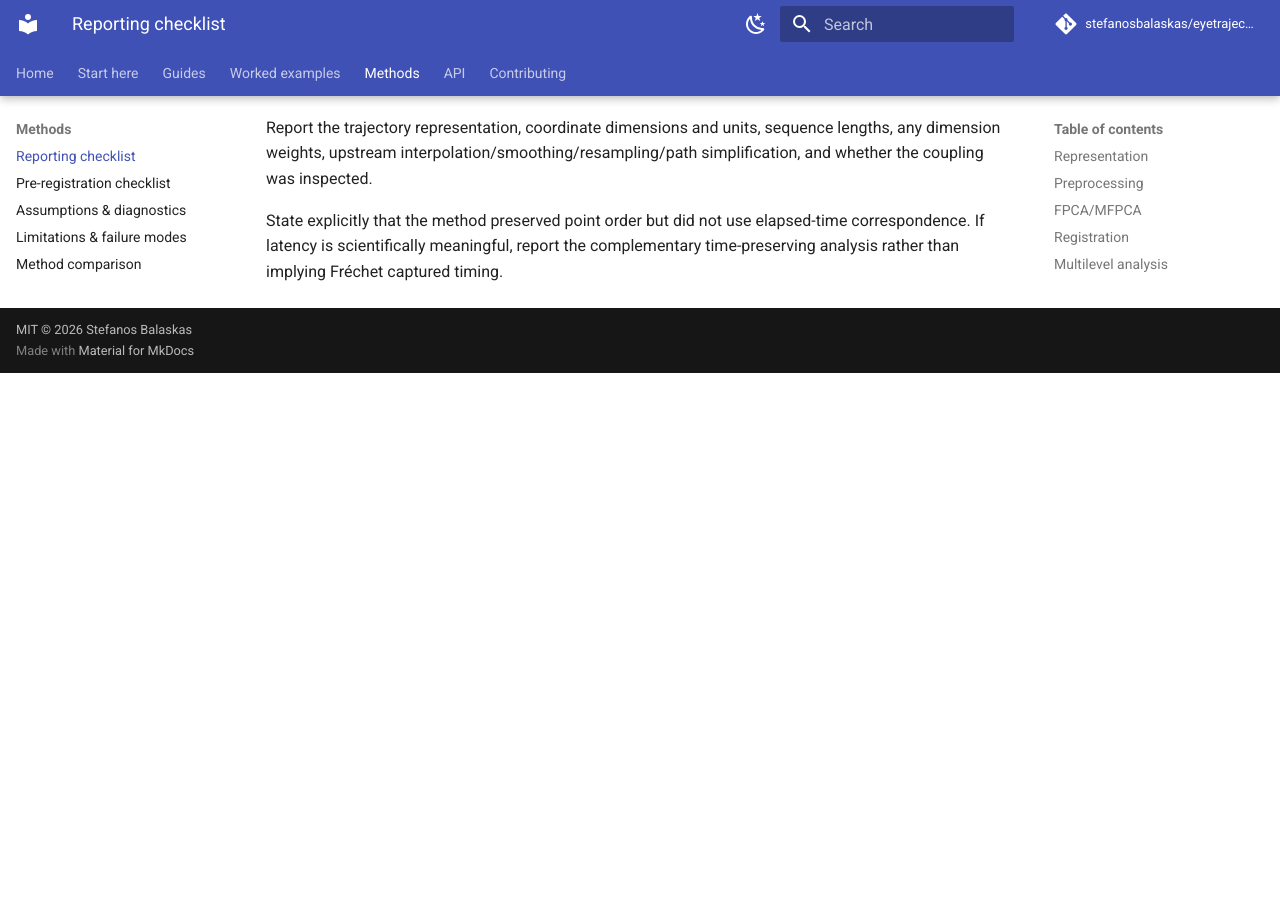
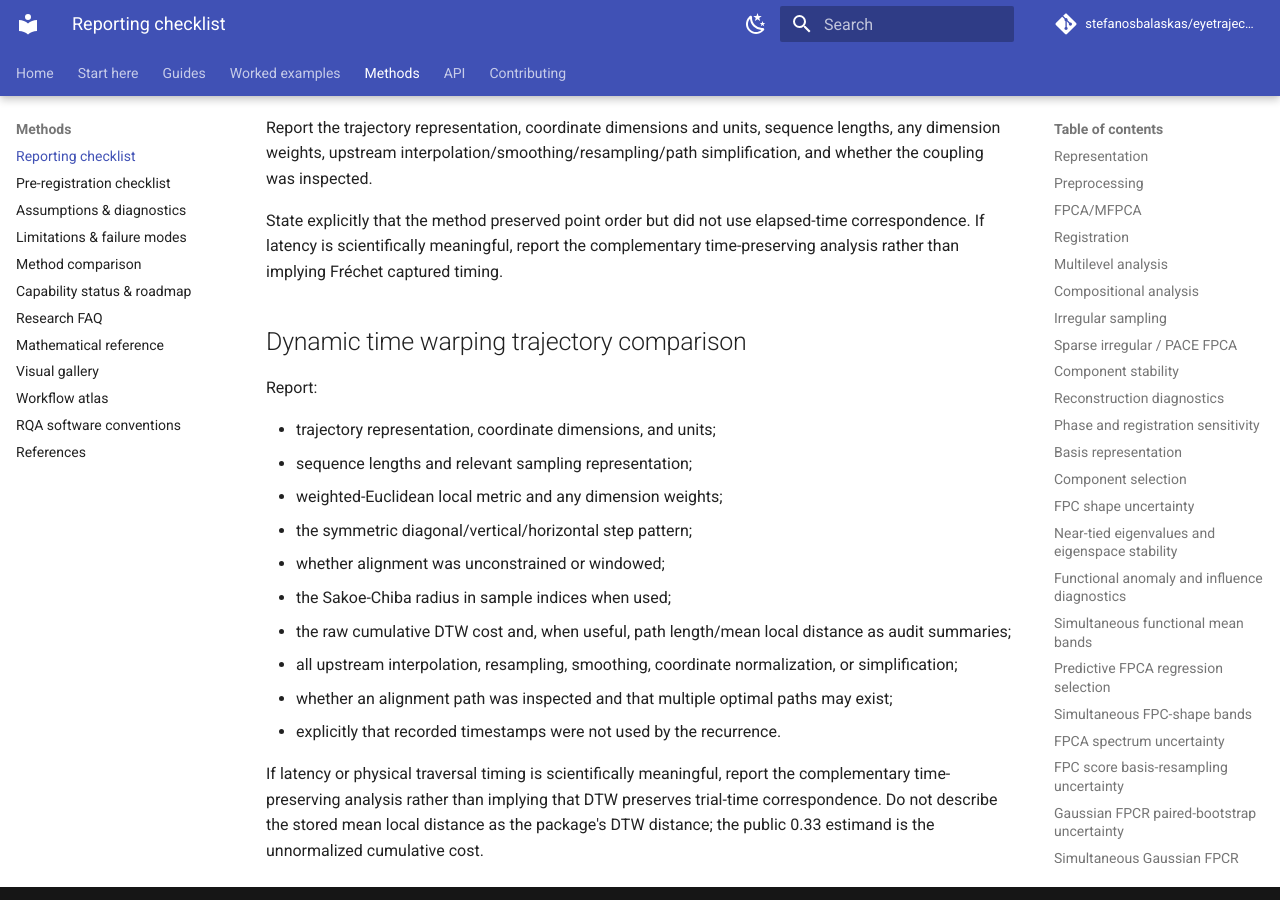
Before and after one commit to stefanosbalaskas/eyetrajectoriespy, an MkDocs documentation site: the page built from docs/methods/reporting.md, in a window 1280 px wide and 900 px high, scrolled down 22565 px. Built offline with MkDocs 1.6.1 and Material for MkDocs 9.7.7, drawn with Linux system fonts in a browser that asks for light colours; comment, search, counter and statistics services are not loaded; before the commit the page ends 22938 px from its top, so only the background shows below that.

Commit message:
Add DTW reporting checklist

```diff
--- a/docs/methods/reporting.md
+++ b/docs/methods/reporting.md
@@ -694,3 +694,21 @@
 Report the trajectory representation, coordinate dimensions and units, sequence lengths, any dimension weights, upstream interpolation/smoothing/resampling/path simplification, and whether the coupling was inspected.
 
 State explicitly that the method preserved point order but did not use elapsed-time correspondence. If latency is scientifically meaningful, report the complementary time-preserving analysis rather than implying Fréchet captured timing.
+
+
+## Dynamic time warping trajectory comparison
+
+Report:
+
+- trajectory representation, coordinate dimensions, and units;
+- sequence lengths and relevant sampling representation;
+- weighted-Euclidean local metric and any dimension weights;
+- the symmetric diagonal/vertical/horizontal step pattern;
+- whether alignment was unconstrained or windowed;
+- the Sakoe-Chiba radius in sample indices when used;
+- the raw cumulative DTW cost and, when useful, path length/mean local distance as audit summaries;
+- all upstream interpolation, resampling, smoothing, coordinate normalization, or simplification;
+- whether an alignment path was inspected and that multiple optimal paths may exist;
+- explicitly that recorded timestamps were not used by the recurrence.
+
+If latency or physical traversal timing is scientifically meaningful, report the complementary time-preserving analysis rather than implying that DTW preserves trial-time correspondence. Do not describe the stored mean local distance as the package's DTW distance; the public 0.33 estimand is the unnormalized cumulative cost.
```
